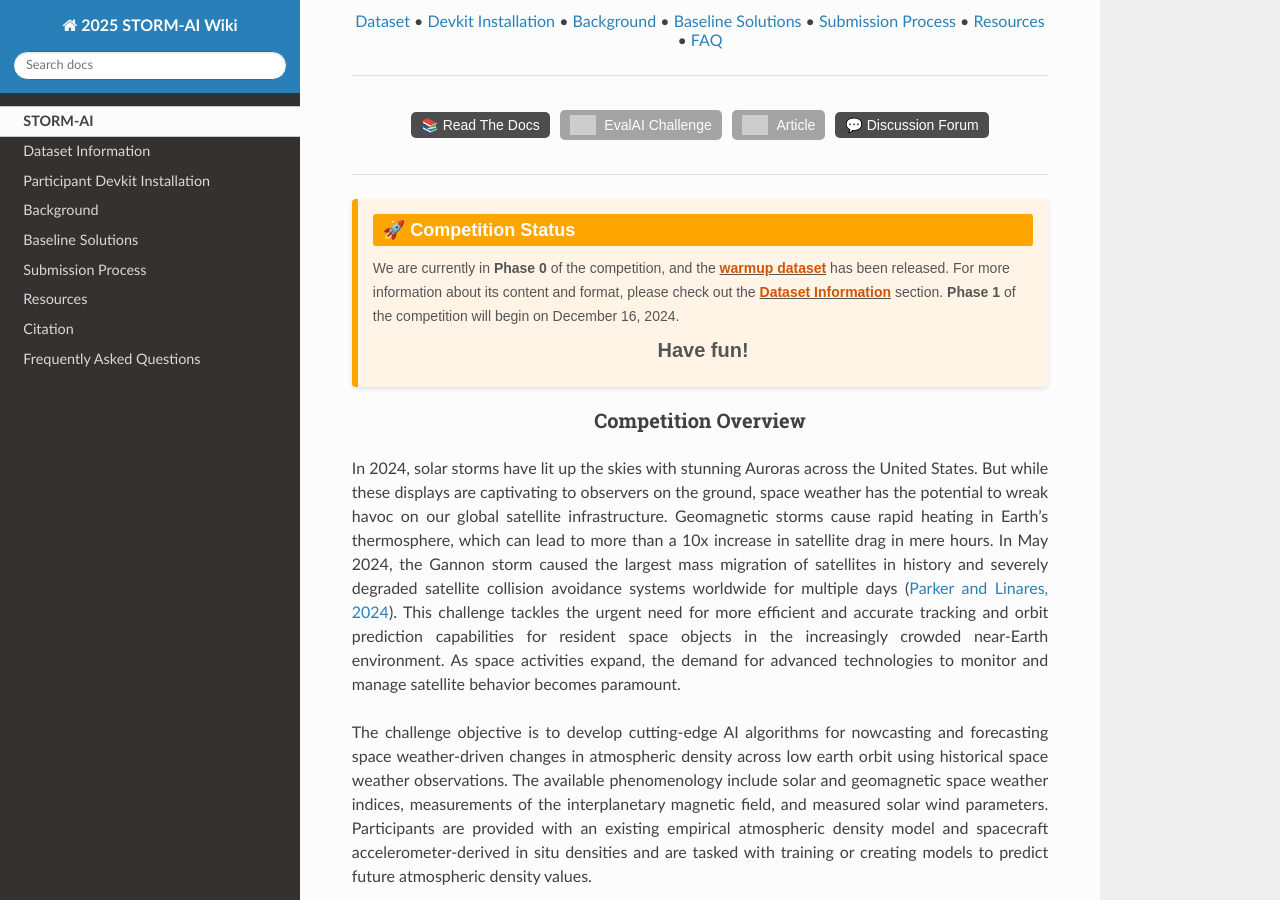
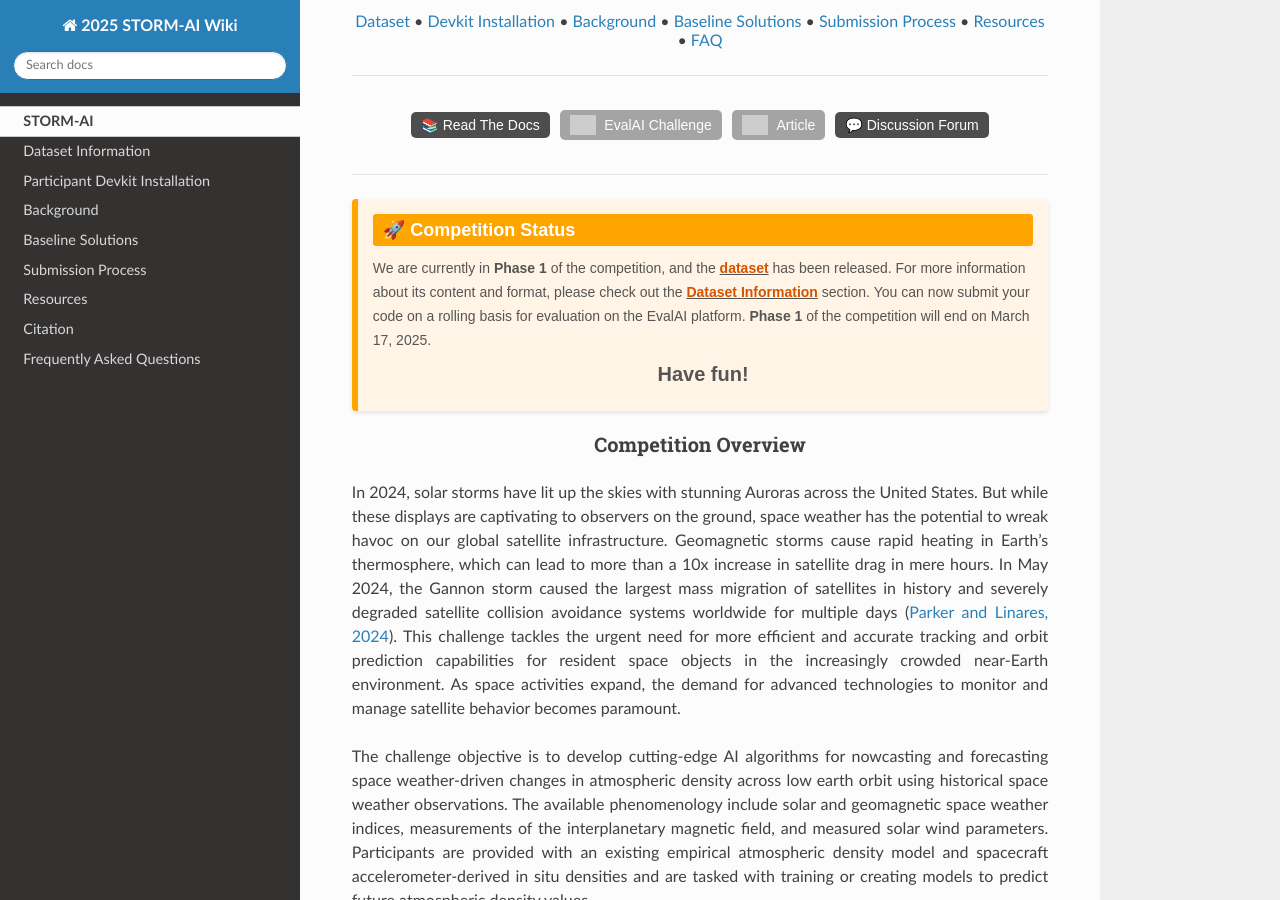
Before and after one commit to olgupila/STORM-AI-devkit-2025, a Sphinx documentation site: the page built from docs/README.md, in a window 1280 px wide and 900 px high, scrolled down 329 px. Built offline with Sphinx 7.4.7 and the Read the Docs theme 3.1.0, drawn with Linux system fonts in a browser that asks for light colours; pages that are not in the unit, such as notebooks, are missing from menus; grey boxes are pictures that could not be loaded.

Commit message:
Phase 1 update - readme

```diff
--- a/docs/README.md
+++ b/docs/README.md
@@ -59,9 +59,9 @@
 
 <div style="display: flex; flex-direction: column; background-color: #fff4e5; border-left: 6px solid #ffa500; border-radius: 4px; padding: 15px; margin: 20px 0; box-shadow: 0 2px 4px rgba(0, 0, 0, 0.1); font-family: Arial, sans-serif;">
     <div style="font-size: 18px; font-weight: bold; color: #ffffff; background-color: #ffa500; display: inline-block; padding: 5px 10px; border-radius: 3px; margin-bottom: 10px;">🚀  Competition Status</div>
-    <p style="font-size: 14px; margin: 0 0 10px; color: #555;">We are currently in <b>Phase 0</b> of the competition, and the <u><a href="
+    <p style="font-size: 14px; margin: 0 0 10px; color: #555;">We are currently in <b>Phase 1</b> of the competition, and the <u><a href="
     https://www.dropbox.com/scl/fo/nz1j92xpr6eet3fa5mx5i/ADMYs2zfr3dvxJ-FFd5dmM8?rlkey=tem27v1d2raf2nnlcq6cd49ev&st=f8fem2go&dl=0"
-    style="color: #d35400; text-decoration: none; font-weight: bold;">warmup dataset</a></u> has been released. For more information about its content and format, please check out the <u><a href="https://2025-ai-challenge.readthedocs.io/en/latest/dataset.html#warmup-dataset" style="color: #d35400; text-decoration: none; font-weight: bold;">Dataset Information</a></u> section. <b> Phase 1 </b> of the competition will begin on December 16, 2024.</p>
+    style="color: #d35400; text-decoration: none; font-weight: bold;">dataset</a></u> has been released. For more information about its content and format, please check out the <u><a href="https://2025-ai-challenge.readthedocs.io/en/latest/dataset.html#warmup-dataset" style="color: #d35400; text-decoration: none; font-weight: bold;">Dataset Information</a></u> section. You can now submit your code on a rolling basis for evaluation on the EvalAI platform. <b> Phase 1 </b> of the competition will end on March 17, 2025.</p>
     <p style="font-size: 20px; margin: 0 0 10px; color: #555; text-align:center"><b>Have fun!</b></p>
 </div>
 </div>
```
